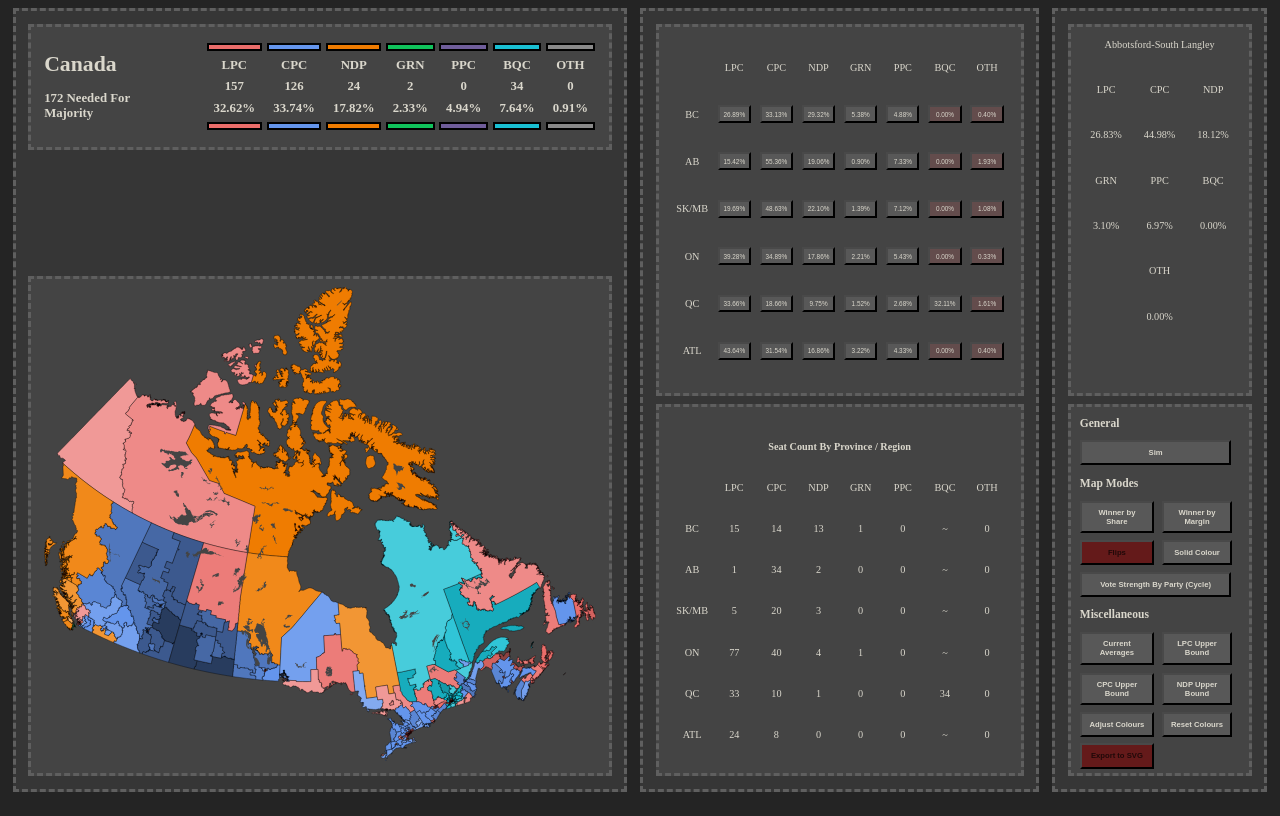
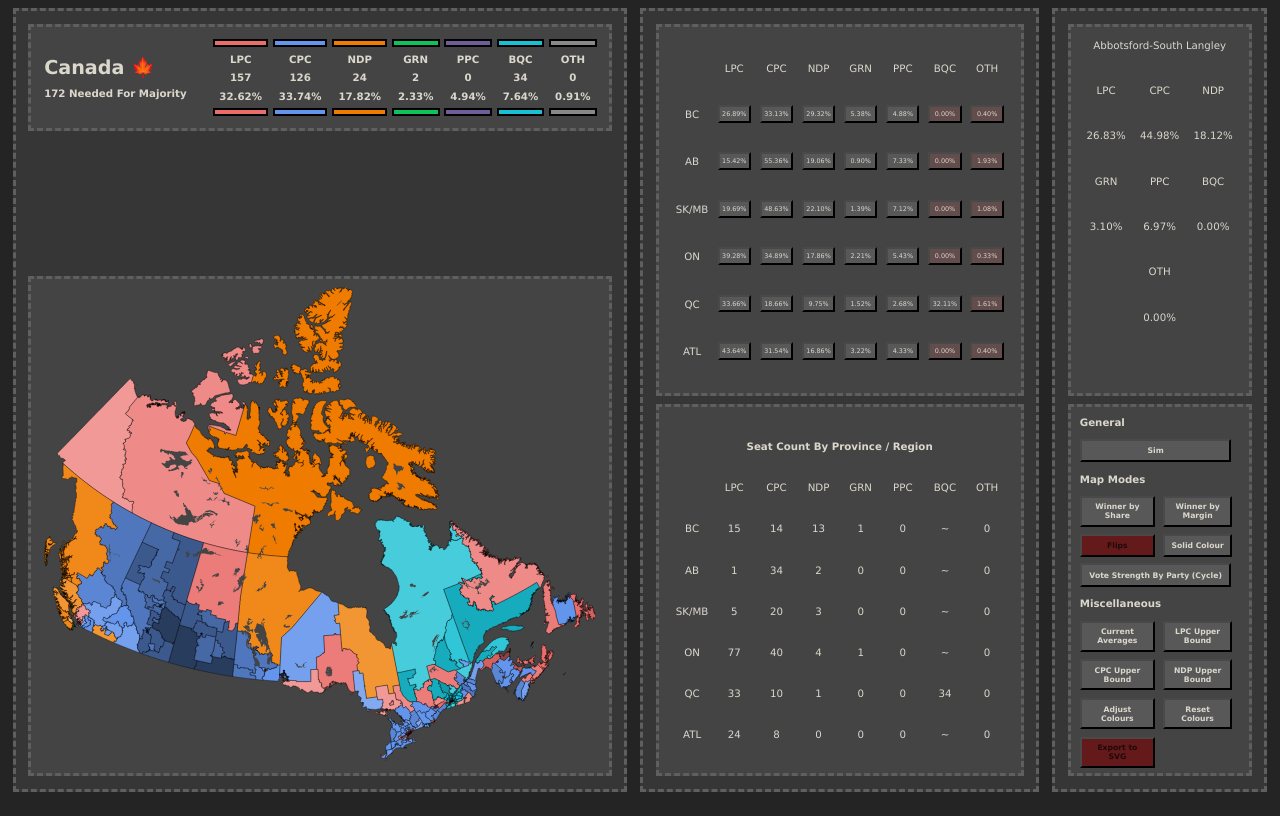
Before and after one commit to alx1010/parlasim-2, a plain HTML site: page index.html in a window 1280 px wide. Drawn offline with Linux system fonts and the light colour scheme.

Commit message:
Change of font

```diff
--- a/index.html
+++ b/index.html
@@ -12,9 +12,9 @@
 		<div id="content">
 			<div id="wrapper-left">
 				<div id="head">
-					<div style="width: 25%;">
-						<p class="heading-text">Canada</p>
-						<p style="font-size: 1vw;" class="heading-text">172 Needed For Majority</p>
+					<div style="width: 30%;">
+						<p class="heading-text">Canada 🍁</p>
+						<p style="font-size: 0.8vw;" class="heading-text">172 Needed For Majority</p>
 					</div>
 					<div id="pv-table">
 						<div class="pvAccents"></div>
--- a/styles.css
+++ b/styles.css
@@ -4,6 +4,16 @@
 	--wrapper-colour: rgb(54, 54, 54);
 	--border-colour: rgb(95, 95, 95);
 	--box-colour: rgb(68, 68, 68);
+}
+
+p {
+	font-family: Verdana, Geneva, Tahoma, sans-serif;
+}
+button {
+	font-family: Verdana, Geneva, Tahoma, sans-serif;
+}
+input {
+	font-family: Verdana, Geneva, Tahoma, sans-serif;
 }
 
 body {
@@ -17,8 +27,9 @@ body {
 #head {
 	padding: 1.5vh 1vw;
 	display: flex;
-	gap: 2vw;
+	gap: 0.5vw;
 	align-items: center;
+	justify-content: space-between;
 	background-color: var(--box-colour);
 	border-style: dashed;
 	border-color: var(--border-colour);
@@ -147,7 +158,7 @@ body {
 
 #pv-table > p {
 	margin: 0 0;
-	font-size: 1vw;
+	font-size: 0.8vw;
 	font-weight: bold;
 	color: var(--font-colour);
 }
@@ -208,8 +219,8 @@ body {
 }
 
 .heading-text {
-	margin: 10% 0;
-	font-size: 1.7vw;
+	margin: 5% 0;
+	font-size: 1.5vw;
 	font-weight: bold;
 	color: var(--font-colour);
 }
@@ -226,7 +237,7 @@ body {
 }
 
 #fr-box-bottom > p {
-	font-size: 0.9vw;
+	font-size: 0.8vw;
 	font-weight: bold;
 	color: var(--font-colour);
 	margin: 0 0;
```
